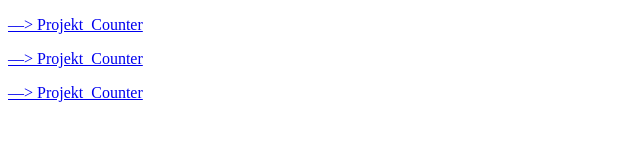
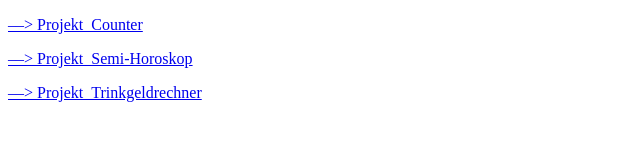
Before and after one commit to YacineYldrm/JS_Vertiefung_01_Challenges, a plain HTML site: page index.html in a window 1280 px wide. Shown: the whole page, without its empty margins (0-640 px from the left). Drawn offline with Linux system fonts and the light colour scheme.

Commit message:
JS Vertiefung 1 Projekte fertiggestellt

```diff
--- a/index.html
+++ b/index.html
@@ -7,7 +7,7 @@
 </head>
 <body>
     <p><a href="./Projekt_Counter/index.html" target="_blank">––> Projekt_Counter</a></p>
-    <p><a href="./Projekt_Semi_Horoskop/index.html" target="_blank">––> Projekt_Counter</a></p>
-    <p><a href="./Projekt_Trinkgeldrechner/index.html" target="_blank">––> Projekt_Counter</a></p>
+    <p><a href="./Projekt_Semi_Horoskop/index.html" target="_blank">––> Projekt_Semi-Horoskop</a></p>
+    <p><a href="./Projekt_Trinkgeldrechner/index.html" target="_blank">––> Projekt_Trinkgeldrechner</a></p>
 </body>
 </html>
```
